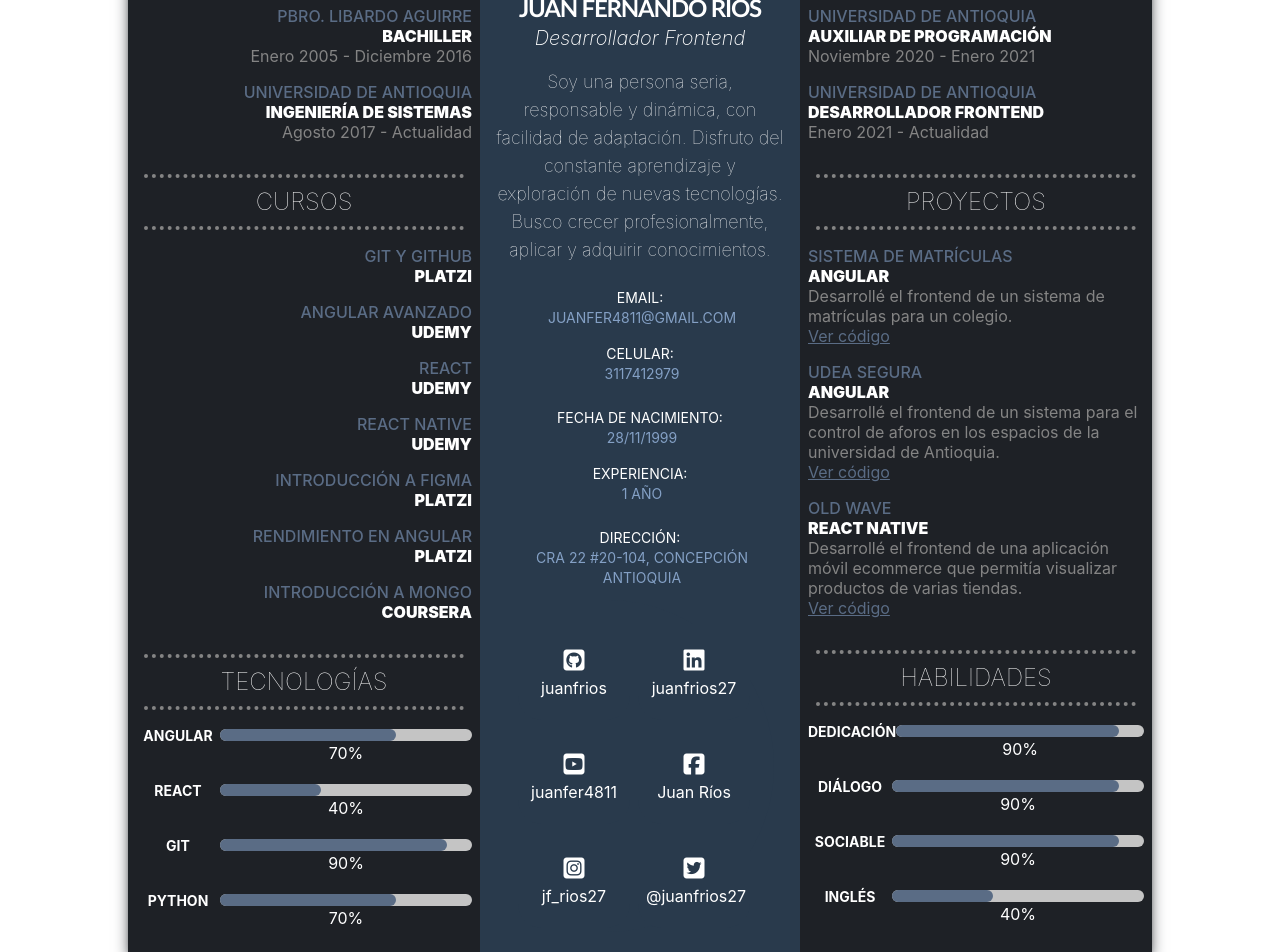
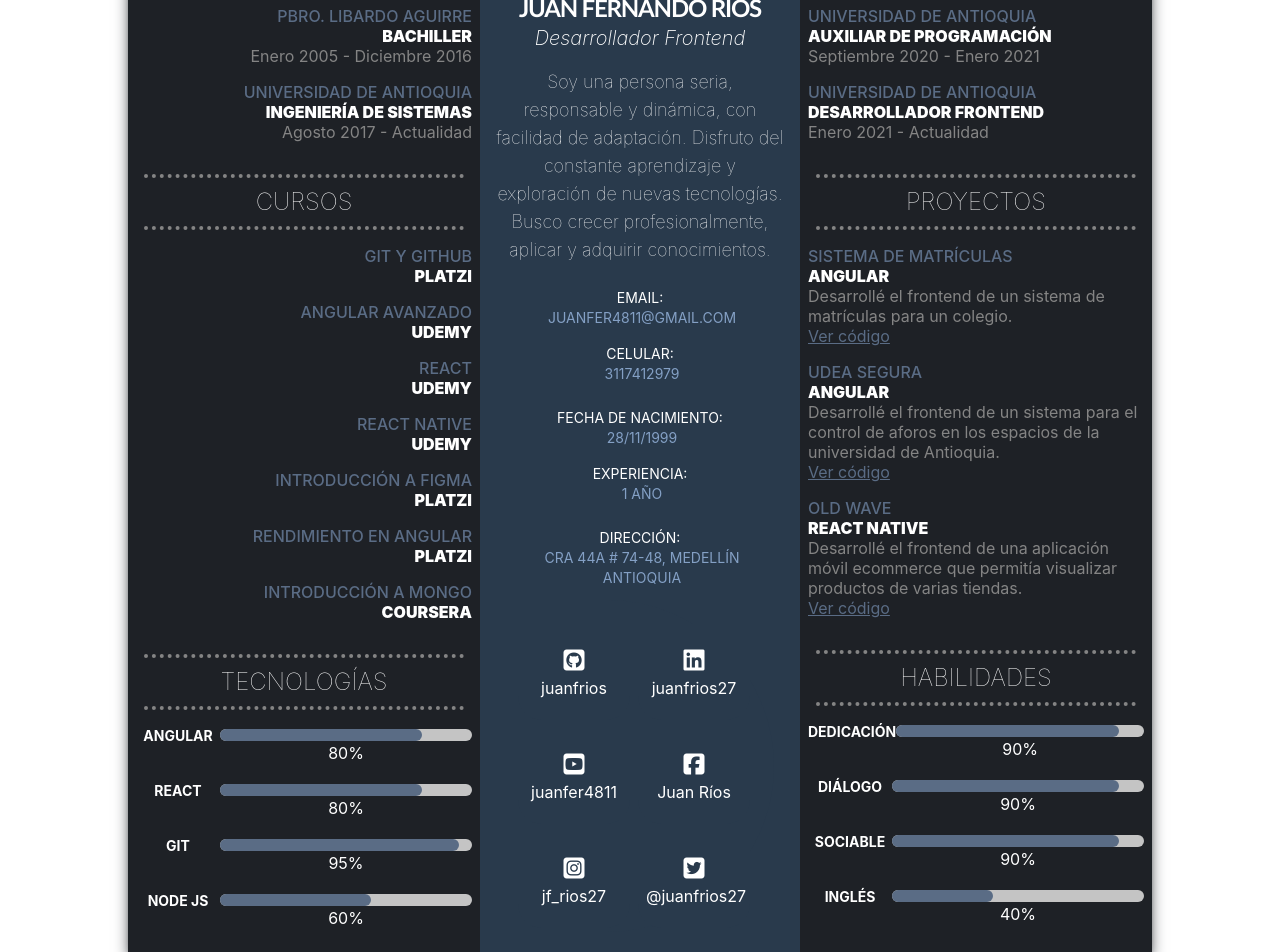
Before and after one commit to JuanFRios/hoja-de-vida, a React (Create React App) app: page / in a window 1280 px wide. Shown: the part 208-1160 px from the top of the page. Built offline with nearby package versions, Linux system fonts and the light colour scheme.

Commit message:
Actualización información personal

```diff
--- a/src/components/Navbar.jsx
+++ b/src/components/Navbar.jsx
@@ -69,7 +69,7 @@ const InformacionPersonal = () => (
     <div className='flex justify-between pt-2 lg:flex-col'>
       <ItemInformacion
         titulo='dirección'
-        texto='cRA 22 #20-104, cONCEPCIÓN aNTIOQUIA'
+        texto='CRA 44A # 74-48, MEDELLÍN ANTIOQUIA'
       />
     </div>
   </div>
--- a/src/components/SeccionExperiencia.jsx
+++ b/src/components/SeccionExperiencia.jsx
@@ -8,7 +8,7 @@ const SeccionExperiencia = () => (
     <ItemSeccion
       titulo='universidad de antioquia'
       subtitulo='auxiliar de programación'
-      texto='Noviembre 2020 - Enero 2021'
+      texto='Septiembre 2020 - Enero 2021'
     />
     <ItemSeccion
       titulo='universidad de antioquia'
--- a/src/components/SeccionTecnologias.jsx
+++ b/src/components/SeccionTecnologias.jsx
@@ -5,10 +5,10 @@ import TituloSeccion from 'components/TituloSeccion';
 const SeccionTecnologias = () => (
   <div className='seccion'>
     <TituloSeccion titulo='Tecnologías' />
-    <ProgressBar titulo='angular' porcentaje='70' />
-    <ProgressBar titulo='react' porcentaje='40' />
-    <ProgressBar titulo='git' porcentaje='90' />
-    <ProgressBar titulo='python' porcentaje='70' />
+    <ProgressBar titulo='angular' porcentaje='80' />
+    <ProgressBar titulo='react' porcentaje='80' />
+    <ProgressBar titulo='git' porcentaje='95' />
+    <ProgressBar titulo='node js' porcentaje='60' />
   </div>
 );
 
```
